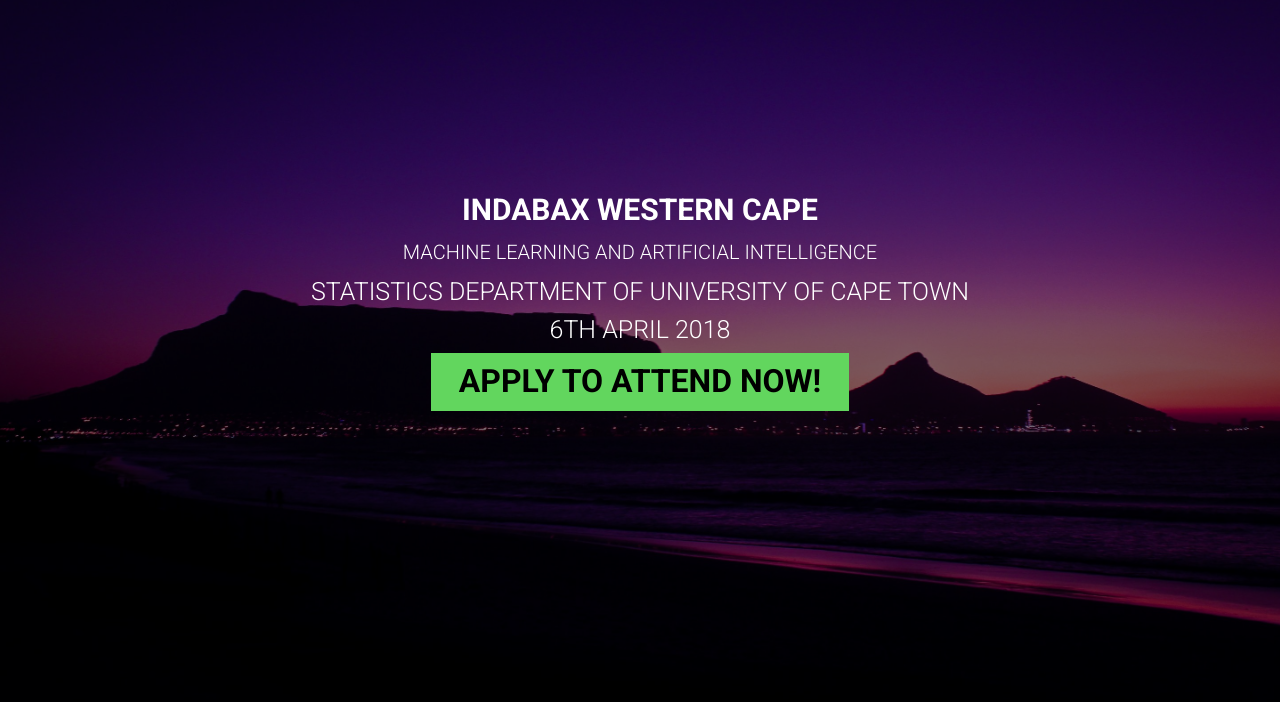
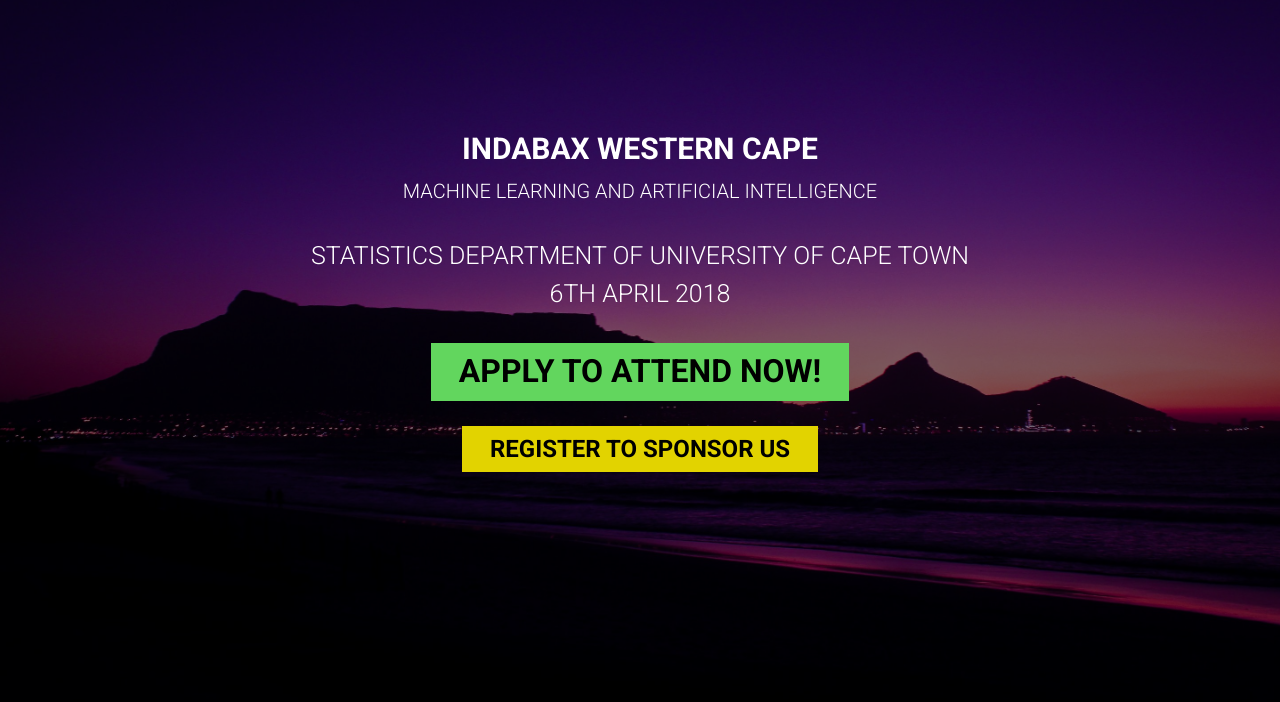
Before and after one commit to indabax/indabax.github.io, a website: page work_in_progress_index.html in a window 1280 px wide. Shown: the part 98-800 px from the top of the page. Drawn offline with Linux system fonts and the light colour scheme; files whose address does not match are found by name.

Commit message:
Add sponsor register button

```diff
--- a/assets/css/main.css
+++ b/assets/css/main.css
@@ -211,6 +211,11 @@
   font-weight: bold;
   font-size: 2em;
   background-color: #62d65e;
+}
+#sponsor {
+  font-weight: bold;
+  font-size: 1.5em;
+  background-color: #e2d300;
 }
 
 
--- a/work_in_progress_index.html
+++ b/work_in_progress_index.html
@@ -56,11 +56,16 @@
 
             <h1>IndabaX Western Cape</h1>
             <p>Machine Learning and Artificial Intelligence</p>
+            <br>
 
             <h2> Statistics Department of University of Cape Town </h2>
             <h2>6th April 2018 </h2>
 
-            <a class="btn btn-white" id="apply" data-scroll href="#registration">Apply To Attend Now!</a>
+            <br>
+            <a class="btn btn-white" id="apply" href="">Apply To Attend Now!</a>
+            <br>
+            <br>
+            <a class="btn btn-white" id="sponsor" href="">Register To Sponsor Us</a>
 
         </div>
     </header>
```
